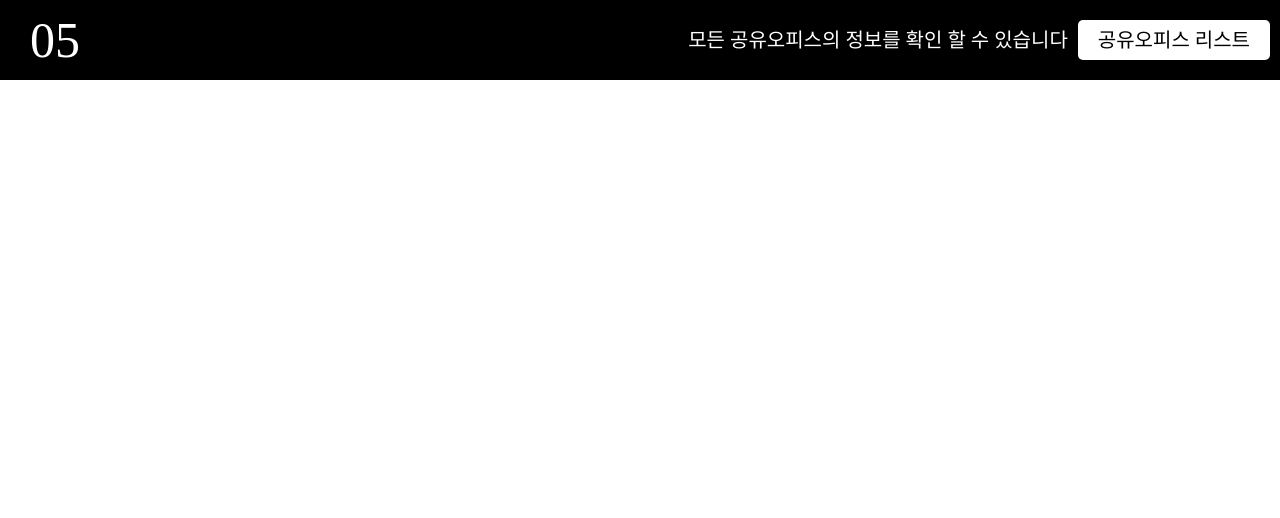
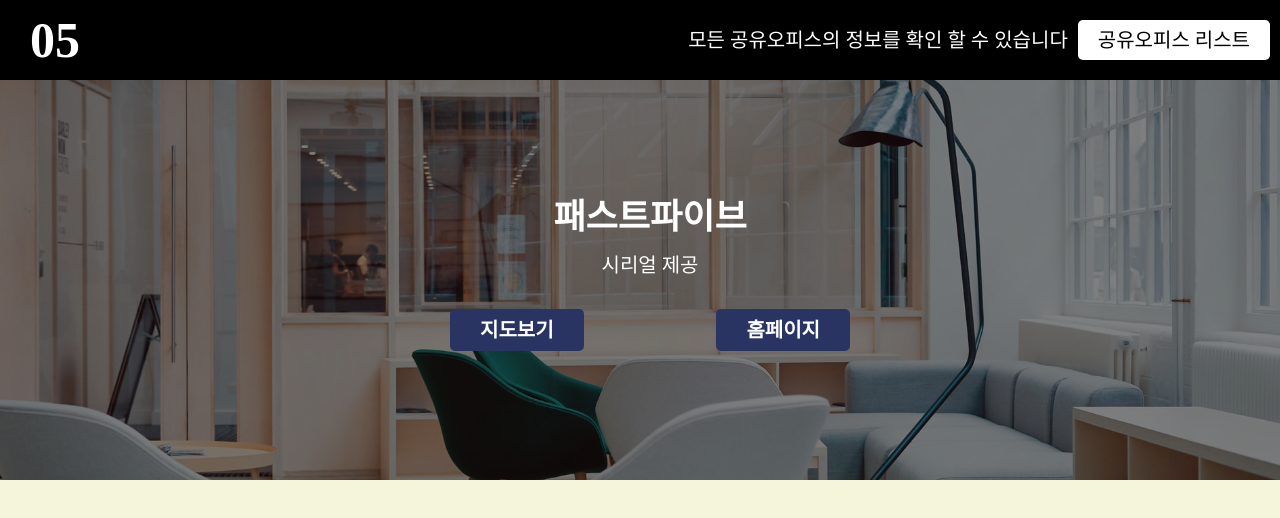
Before and after one commit to jihoon8730/05_project, a React app: page /detail/1 in a window 1280 px wide. Built offline with nearby package versions, Linux system fonts and the light colour scheme.

Commit message:
ADD : detail 페이지 url파라미터 작업

```diff
--- a/src/Router.js
+++ b/src/Router.js
@@ -24,7 +24,7 @@
       <Routes>
         <Route path='/' element={<Main/>}/>
         <Route path='/list' element={<List office={office}/>}/>
-        <Route path='/detail' element={<Detail/>}/>
+        <Route path='/detail/:id' element={<Detail office={office}/>}/>
       </Routes>
     </>
   )
--- a/src/pages/Detail/Detail.js
+++ b/src/pages/Detail/Detail.js
@@ -1,10 +1,25 @@
 import React from 'react';
+import { useParams } from 'react-router-dom';
 import './Detail.scss';
 
-const Detail = () => {
+const Detail = ({office}) => {
+  const {id} = useParams();
+  console.log(id)
+  console.log(office);
   return(
     <div className='Detail'>
-      <div className=''></div>
+      <div className='images'>
+        <div className='image-black' />
+        <img className='image' src='../images/office01.jpg' alt='디테일 이미지 불러오기 실패'/>
+        <div className='title-content'>
+          <h4 className='title'>{office[id]?.title}</h4>
+          <p className='content'>{office[id]?.special}</p>
+        </div>
+        <div className='map-homepage'>
+          <div><a className='map' href={office[id]?.place_url} target="_blank" rel="noopener noreferrer">지도보기</a></div>
+          <div><a className='homepage' href={office[id]?.page_url} target="_blank" rel="noopener noreferrer">홈페이지</a></div>
+        </div>
+      </div>
     </div>
   )
 }
--- a/src/pages/Detail/Detail.scss
+++ b/src/pages/Detail/Detail.scss
@@ -3,4 +3,74 @@
   margin: 0px auto;
   height: 1000px;
   background-color: beige;
+
+  .images {
+    position: relative;
+    width: 1300px;
+    height: 400px;
+
+    .image-black {
+      position: absolute;
+      width: 1300px;
+      height: 400px;
+      background-color:rgba(0, 0, 0, 0.5);
+    }
+
+    .image {
+      width: 1300px;
+      height: 400px;
+      object-fit: cover;
+    }
+
+    .title-content {
+      display: flex;
+      flex-direction: column;
+      gap: 20px;
+      position: absolute;
+      top: 30%;
+      left: 350px;
+      width: 600px;
+      color: #ffffff;
+      text-align: center;
+
+      .title {
+        font-size: 35px;
+        font-weight: 700;
+      }
+
+      .content {
+        font-size: 20px;
+      }
+    }
+
+    .map-homepage {
+      display: flex;
+      justify-content: space-between;
+      padding: 0px 50px;
+      position: absolute;
+      top: 60%;
+      left: 400px;
+      width: 500px;
+      height: 100px;
+      font-weight: 700;
+
+      .map {
+        padding: 10px 30px;
+        border-radius: 5px;
+        background-color: #293462;
+        color: #ffffff;
+        font-size: 20px;
+        text-decoration: none;
+      }
+
+      .homepage {
+        padding: 10px 30px;
+        border-radius: 5px;
+        background-color: #293462;
+        color: #ffffff;
+        font-size: 20px;
+        text-decoration: none;
+      }
+    }
+  }
 }
--- a/src/pages/List/components/ListCard/ListCard.js
+++ b/src/pages/List/components/ListCard/ListCard.js
@@ -3,15 +3,13 @@
 import './ListCard.scss';
 
 const ListCard = ({officelist}) => {
-  console.log(officelist[0]?.title);
   const goToDetail = useNavigate();
   return (
     <div className='ListCard'>
       {
         officelist.map(({id}) => {
-          console.log(id);
           return (
-            <div className='cards'>
+            <div className='cards' key={id}>
               <div className='bedges'>
                 <div className='bedge-place'>{`${officelist[id - 1]?.place.length}개 지점`}</div>
               </div>
@@ -21,7 +19,7 @@
               <div className='single'><span className='single-bold'>개인회원</span>{`: ${officelist[id - 1]?.single}`}</div>
               <div className='corporation'><span className='corporation-bold'>기업회원</span>{`: ${officelist[id - 1]?.corporation}`}</div>
               <button className='selct-button' onClick={() => {
-                goToDetail('/detail')
+                goToDetail(`/detail/${id - 1}`)
               }}>
                 상세보기
               </button>
--- a/src/pages/Main/components/BestOfficeSlider/BestOfficeSlider.js
+++ b/src/pages/Main/components/BestOfficeSlider/BestOfficeSlider.js
@@ -1,10 +1,12 @@
 import React from "react";
 import Slider from 'react-slick';
+import { useNavigate } from "react-router-dom";
 import "slick-carousel/slick/slick.css";
 import "slick-carousel/slick/slick-theme.css";
 import "./BestOfficeSlider.scss"
 
 const BestOfficeSlider = () => {
+  const goToDetail = useNavigate();
   const settings = {
     dots: true,
     infinite: true,
@@ -14,13 +16,17 @@
     slidesToScroll: 1,
     autoplay: true,
     autoplaySpeed: 3000,
+    draggable: false,
+    arrows: true,
   };
   return (
       <>
         <h2 className="title">인기 공유오피스</h2>
         <Slider {...settings} className="wrap">
           <div className="sliders">
-            <div className="slider">
+            <div className="slider" onClick={() => {
+            goToDetail('/detail/0');
+          }}>
               <img className="slider-image" src="./images/wework02.jpeg" alt="위워크 이미지 불러 오기 실패" />
               <div className="slider-title">
                 <p>위워크</p>
@@ -28,7 +34,9 @@
             </div>
           </div>
           <div className="sliders">
-            <div className="slider">
+            <div className="slider" onClick={() => {
+            goToDetail('/detail/1');
+          }}>
               <img className="slider-image" src="./images/fastfive02.png" alt="패스트파이브 이미지 불러 오기 실패" />
               <div className="slider-title">
                 <p>패스트파이브</p>
@@ -36,7 +44,9 @@
             </div>
           </div>
           <div className="sliders">
-            <div className="slider">
+            <div className="slider" onClick={() => {
+            goToDetail('/detail/3');
+          }}>
               <img className="slider-image" src="./images/sparkplus02.jpeg" alt="스파크플러스 이미지 불러 오기 실패" />
               <div className="slider-title">
                 <p>스파크플러스</p>
@@ -44,7 +54,9 @@
             </div>
           </div>
           <div className="sliders">
-            <div className="slider">
+            <div className="slider" onClick={() => {
+            goToDetail('/detail/11');
+          }}>
               <img className="slider-image" src="./images/myworkspace01.jpeg" alt="마이워크스페이스 이미지 불러 오기 실패" />
               <div className="slider-title">
                 <p>마이 워크스페이스</p>
@@ -52,7 +64,9 @@
             </div>
           </div>
           <div className="sliders">
-            <div className="slider">
+            <div className="slider" onClick={() => {
+            goToDetail('/detail/6');
+          }}>
               <img className="slider-image" src="./images/stagenine01.jpeg" alt="스테이지나인 이미지 불러 오기 실패" />
               <div className="slider-title">
                 <p>스테이지나인</p>
@@ -60,7 +74,9 @@
             </div>
           </div>
           <div className="sliders">
-            <div className="slider">
+            <div className="slider" onClick={() => {
+            goToDetail('/detail/20');
+          }}>
               <img className="slider-image" src="./images/tozworkcenter01.jpeg" alt="토즈워크센터 이미지 불러 오기 실패" />
               <div className="slider-title">
                 <p>토즈워크센터</p>
--- a/src/pages/Main/components/BestOfficeSlider/BestOfficeSlider.scss
+++ b/src/pages/Main/components/BestOfficeSlider/BestOfficeSlider.scss
@@ -13,6 +13,7 @@
       width: 90%;
       border: 1px solid rgb(222, 222, 222);
       border-radius: 5px;
+      cursor: pointer;
 
       .slider-image {
         width: 100%;
--- a/src/pages/Nav/Nav.scss
+++ b/src/pages/Nav/Nav.scss
@@ -10,6 +10,7 @@
 
   .nav-logo {
     font-size: 50px;
+    font-weight: 700;
     color: #ffffff;
     cursor: pointer;
   }
```
Also changed, not shown: public/images/office01.jpg (added).
